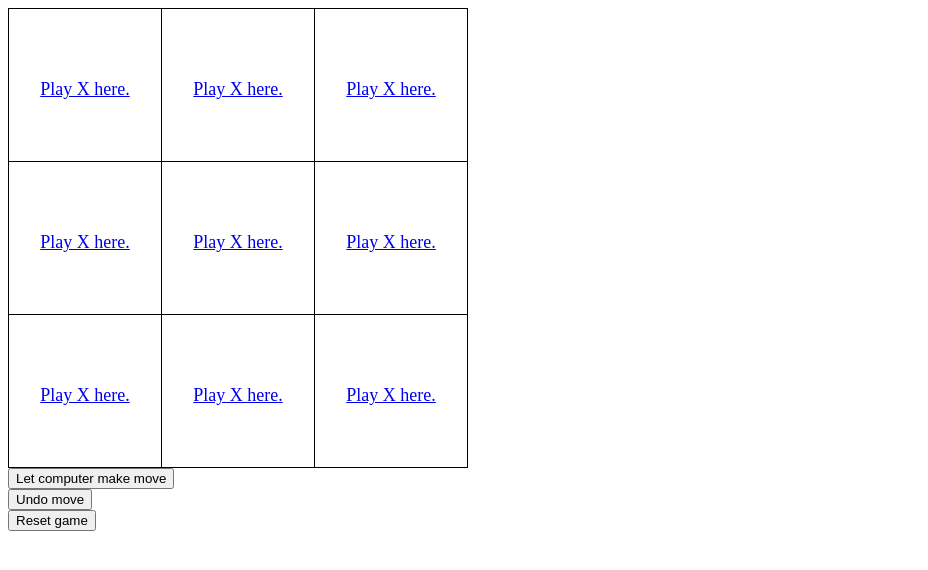
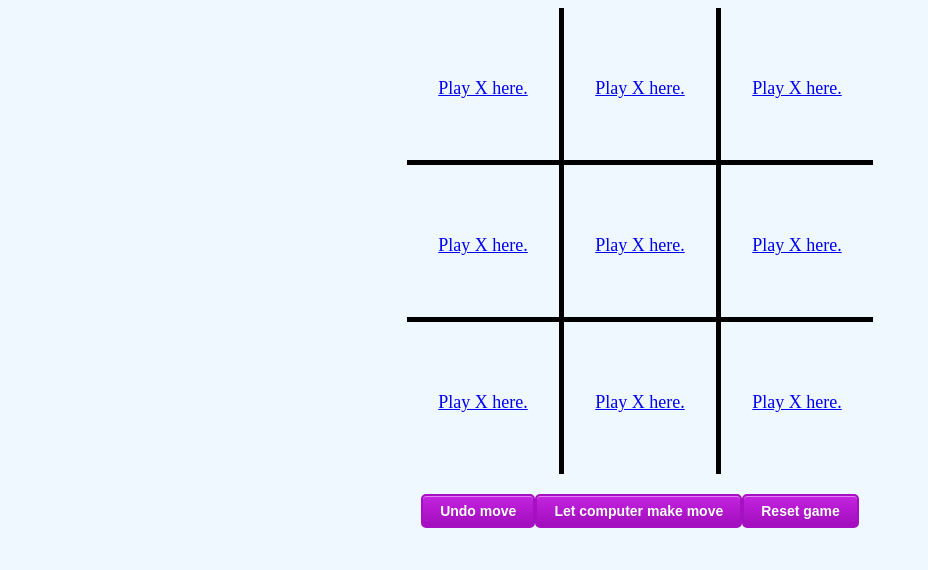
Before and after one commit to torerik123/tictactoe, a Flask app: page / in a window 1280 px wide. Shown: the top 570 px of the page, without its empty margins (0-928 px from the left). Run offline with Flask 2, Linux system fonts and the light colour scheme.

Commit message:
added css

```diff
--- a/templates/game.html
+++ b/templates/game.html
@@ -5,9 +5,11 @@
         <style>
             table {
                 border-collapse: collapse;
+                border-style:hidden;
             }
             td {
                 border: 1px solid black;
+                border-width:thick;
                 width: 150px;
                 height: 150px;
                 font-size: 30px;
@@ -16,9 +18,51 @@
             td > a {
                 font-size: 18px;
             }
+
+            .container {
+                display:flex;
+                justify-content:center;
+            }
+
+            .buttons {
+                padding:20px;
+                display:flex;
+                justify-content:center;
+            }
+
+            body {
+                background-color:#F0F8FF;
+            }
+
+            .myButton {
+                box-shadow:inset 0px 1px 0px 0px #e184f3;
+                background:linear-gradient(to bottom, #c123de 5%, #a20dbd 100%);
+                background-color:#c123de;
+                border-radius:5px;
+                border:2px solid #a511c0;
+                display:inline-block;
+                cursor:pointer;
+                color:#ffffff;
+                font-family:Arial;
+                font-size:14px;
+                font-weight:bold;
+                padding:7px 17px;
+                text-decoration:none;
+                text-shadow:0px 1px 0px #9b14b3;
+            }
+            .myButton:hover {
+                background:linear-gradient(to bottom, #a20dbd 5%, #c123de 100%);
+                background-color:#a20dbd;
+            }
+            .myButton:active {
+                position:relative;
+                top:1px;
+            }
         </style>
     </head>
+
     <body>
+        <div class="container">
             <table>
                 {% for i in range(3) %}
                     <tr>
@@ -35,6 +79,8 @@
                     </tr>
                 {% endfor %}
             </table>
+        </div>
+
         {% if winner != "" %}
 
             {% if winner == "Tie!" %}
@@ -44,17 +90,18 @@
             {% endif %}
 
         {% endif %}
+        <div class="buttons">
+            <form action="/undo" method="post">
+                <button class="myButton" type="submit">Undo move</button>
+            </form>
 
             <form action="/minimax/game/turn" method="post">
-            <button type="submit">Let computer make move</button>
-        </form>
-
-        <form action="/undo" method="post">
-            <button type="submit">Undo move</button>
+                <button class="myButton" type="submit">Let computer make move</button>
             </form>
 
             <form action="/reset" method="post">
-            <button type="submit">Reset game</button>
+                <button class="myButton" type="submit">Reset game</button>
             </form>
+        </div>
     </body>
 </html>
```
Lines whose indentation alone changed are shown as unchanged.
